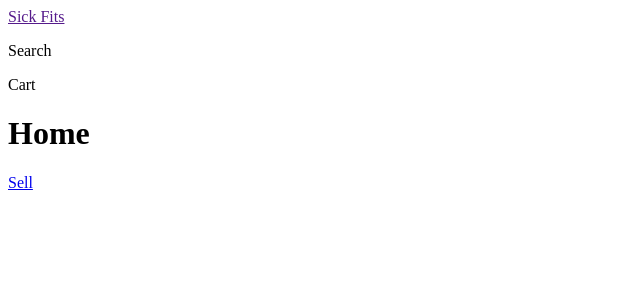
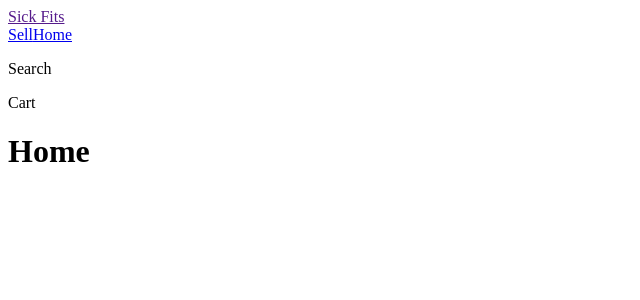
Before and after one commit to bismuth1991/sick-fits-frontend, a Next.js app: page / in a window 1280 px wide. Shown: the top 300 px of the page, without its empty margins (0-640 px from the left). Built offline with nearby package versions, Linux system fonts and the light colour scheme.

Commit message:
Create skeleton for Nav compoenent

```diff
--- a/components/Header.jsx
+++ b/components/Header.jsx
@@ -1,10 +1,12 @@
 /* eslint-disable jsx-a11y/anchor-is-valid */
 import React from 'react';
+import Nav from './Nav';
 
 const Header = () => (
   <div>
     <div className="bar">
       <a href="">Sick Fits</a>
+      <Nav />
     </div>
 
     <div className="sub-bar">
--- /dev/null
+++ b/components/Nav.jsx
@@ -0,0 +1,12 @@
+/* eslint-disable jsx-a11y/anchor-is-valid */
+import React from 'react';
+import Link from 'next/link';
+
+const Nav = () => (
+  <div>
+    <Link href="/sell"><a>Sell</a></Link>
+    <Link href="/"><a>Home</a></Link>
+  </div>
+);
+
+export default Nav;
--- a/pages/index.jsx
+++ b/pages/index.jsx
@@ -1,11 +1,9 @@
 /* eslint-disable jsx-a11y/anchor-is-valid */
 import React from 'react';
-import Link from 'next/link';
 
 const Home = () => (
   <div>
     <h1>Home</h1>
-    <Link href="/sell"><a>Sell</a></Link>
   </div>
 );
 
--- a/pages/sell.jsx
+++ b/pages/sell.jsx
@@ -1,11 +1,9 @@
 /* eslint-disable jsx-a11y/anchor-is-valid */
 import React from 'react';
-import Link from 'next/link';
 
 const Sell = () => (
   <div>
     <h1>Sell</h1>
-    <Link href="/"><a>Home</a></Link>
   </div>
 );
 
```
